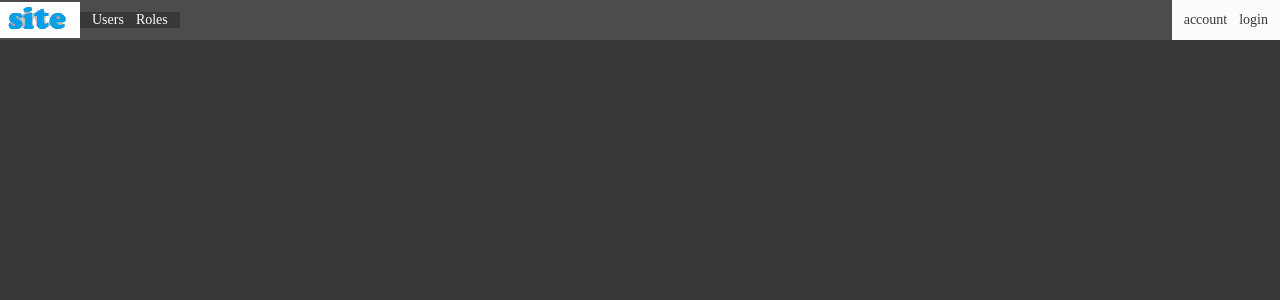
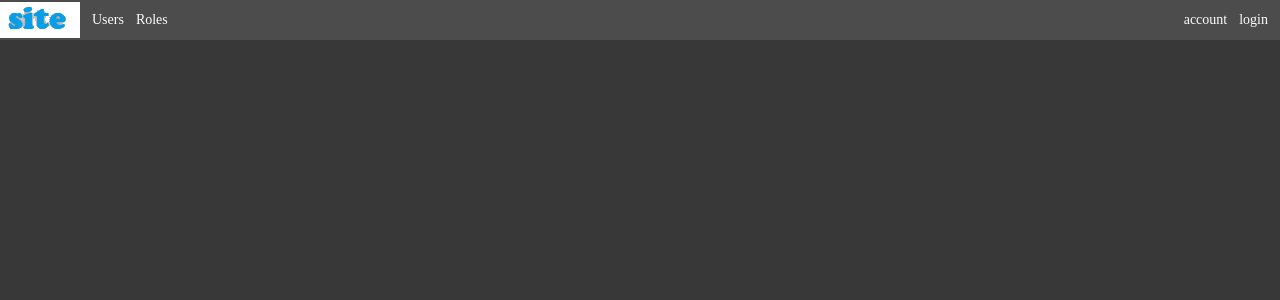
Before and after one commit to briskr/vue-acfx, a Vue app: page / in a window 1280 px wide. Shown: the top 300 px of the page. Built offline with nearby package versions, Linux system fonts and the light colour scheme; what vue-m-message would draw is missing.

Commit message:
o-menu no longer controls bg-color

```diff
--- a/src/assets/css/_objects.menus.scss
+++ b/src/assets/css/_objects.menus.scss
@@ -39,15 +39,12 @@
   }
 
   // color variations
-
-  &--light {
-    background-color: $color-light;
+  &--dark {
     & .menu-item__text {
       color: $color-dark;
     }
   }
-  &--dark {
-    background-color: $color-dark;
+  &--light {
     & .menu-item__text {
       color: $color-light;
     }
--- a/src/components/admin/Sidebar.vue
+++ b/src/components/admin/Sidebar.vue
@@ -4,7 +4,7 @@
 <template>
   <nav class="l-adm__nav">
     <logo class="l-adm__logo" />
-    <div class="o-menu o-menu--v o-menu--dark">
+    <div class="o-menu o-menu--v o-menu--light">
       <sub-menu
         v-for="menu in $ac.menus"
         :data="menu"
--- a/src/components/dashboard/Header.vue
+++ b/src/components/dashboard/Header.vue
@@ -1,16 +1,10 @@
-<style lang="scss">
-.c-header-nav {
-  background: transparent;
-}
-</style>
-
 <template>
   <div class="l-dsh__header l-toolbar">
     <div class="l-toolbar__left">
       <logo/>
     </div>
     <div class="l-toolbar__fill">
-      <ul class="o-menu o-menu--h o-menu--dark c-header-nav">
+      <ul class="o-menu o-menu--h o-menu--light">
         <li class="menu-item">
           <router-link to="/admin/users" class="menu-item__text">Users</router-link>
           <!-- TODO menu items -->
```
